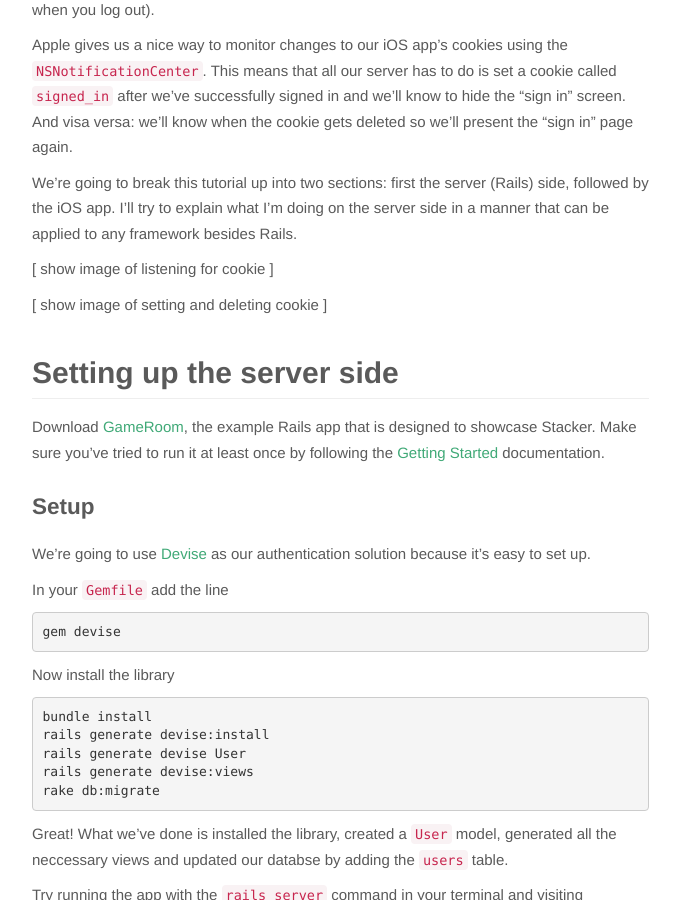
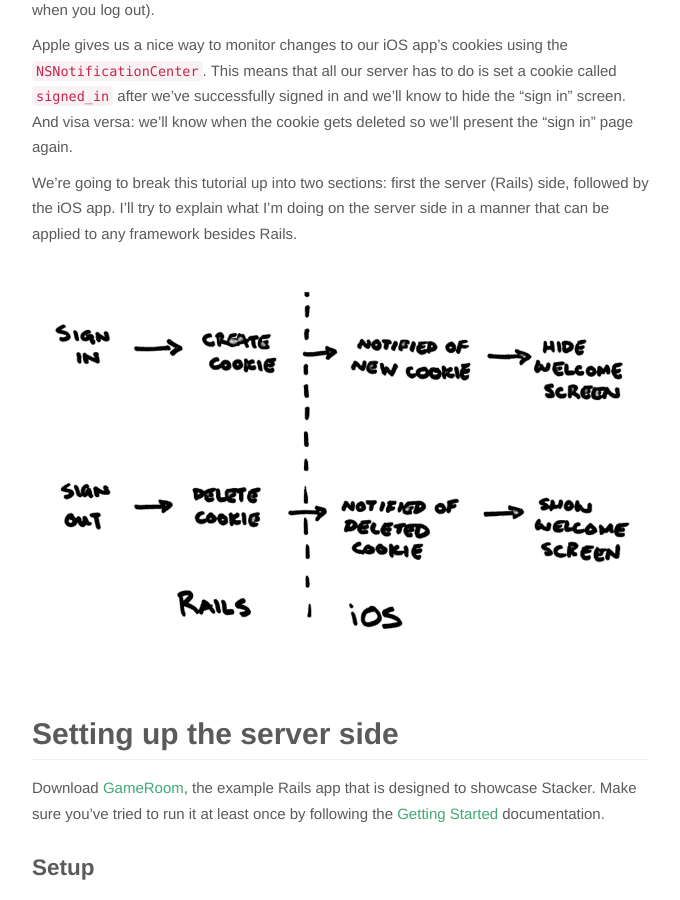
Before and after one commit to lokimeyburg/Stacker, a Jekyll site: the page built from _posts/2014-09-22-hybrid-app-authentication.md, in a window 1280 px wide and 900 px high, scrolled down 1459 px. Shown: the whole window, without its empty margins (138-818 px from the left). Built offline with Jekyll 4.4.1, drawn with Linux system fonts in a browser that asks for light colours; nearby versions of some CDN libraries; Markdown is read by kramdown in place of the engine named in the settings; some of the changed text lies outside the part shown.

Commit message:
Authentication article

````diff
--- a/_posts/2014-09-22-hybrid-app-authentication.md
+++ b/_posts/2014-09-22-hybrid-app-authentication.md
@@ -13,8 +13,8 @@ I'm going to show you a very simple technique I like to use to show a "welcome s
 <!--more-->
 
 > You can checkout the complete example below: <br/>
-> Rails app: [Download](https://github.com/lokimeyburg/GameRoom/tree/authentication-example) <br/>
-> iOS app: [Download](https://github.com/lokimeyburg/Stacker/tree/authentication-example)
+> Rails app: [Download](https://github.com/lokimeyburg/GameRoom/tree/example/authentication) <br/>
+> iOS app: [Download](https://github.com/lokimeyburg/Stacker/tree/example/authentication)
 
 There are many ways to authenticate a user in an iOS app but since Stacker uses WebViews, signing in to your app in one WebView means you'll be signed in on your other pages because your session and cookies are shared between pages in your app. This makes our lives a lot easier.
 
@@ -26,9 +26,11 @@ Apple gives us a nice way to monitor changes to our iOS app's cookies using the
 
 We're going to break this tutorial up into two sections: first the server (Rails) side, followed by the iOS app. I'll try to explain what I'm doing on the server side in a manner that can be applied to any framework besides Rails.
 
-[ show image of listening for cookie ]
+<br>
 
-[ show image of setting and deleting cookie ]
+![authentication-illustration]({{ site.baseurl }}/assets/blog/stacker-authentication-illustration.png)
+
+<br>
 
 ## Setting up the server side
 
@@ -92,7 +94,11 @@ Devise.setup do |config|
  end
 ```
 
-![ Cookies being set](/assets/blog/stacker-authentication-cookie.png)
+<br>
+
+![ Cookies being set]({{ site.baseurl }}/assets/blog/stacker-authentication-cookie.png)
+
+<br>
 
 Awesome! Now we've got an app that sets a cookie that our iOS app can read to detect if we're logged in.
 
````
Also changed, not shown: other parts of _posts/2014-09-22-hybrid-app-authentication.md (+3 -1 lines), assets/blog/stacker-authentication-illustration.png (added), 3 other files.
